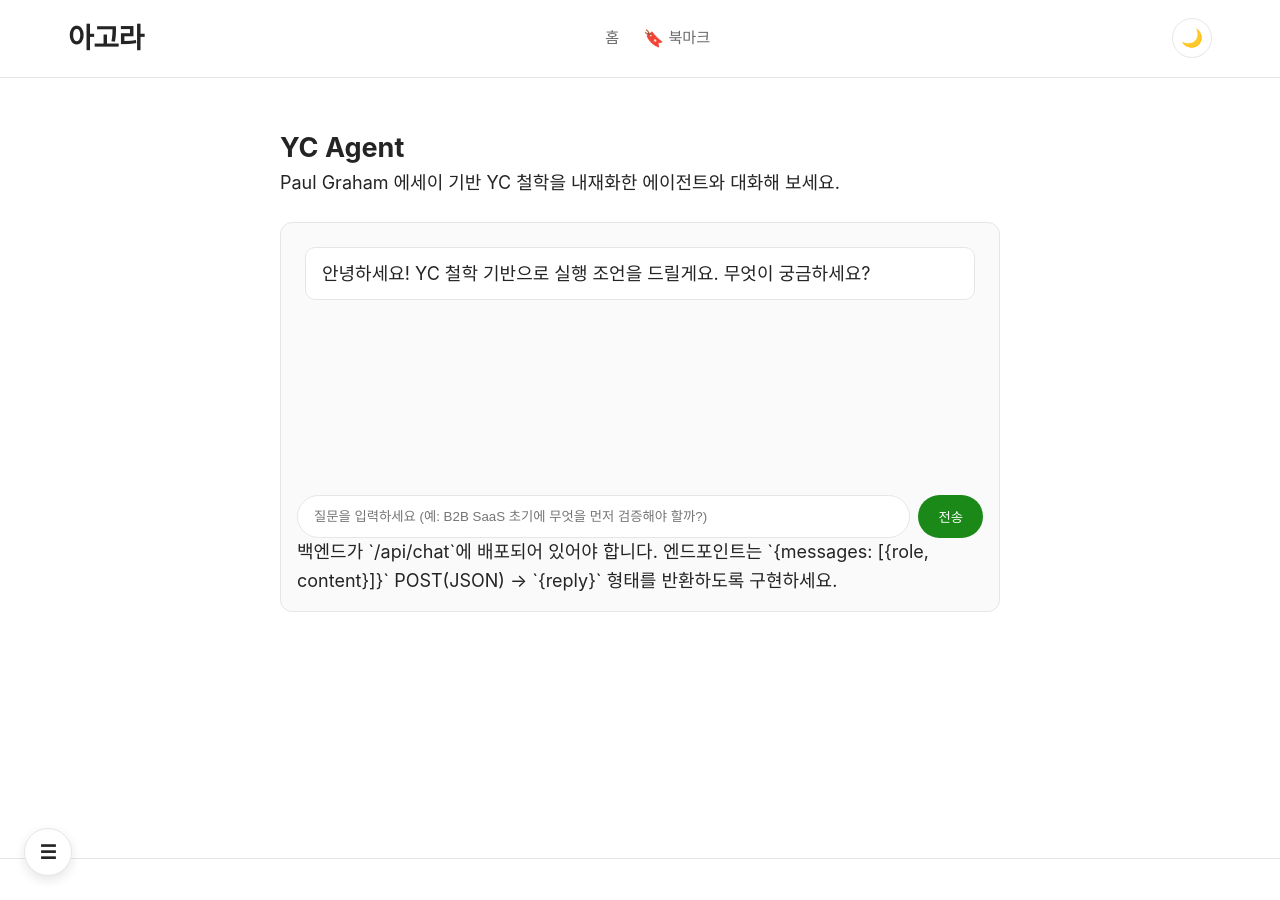
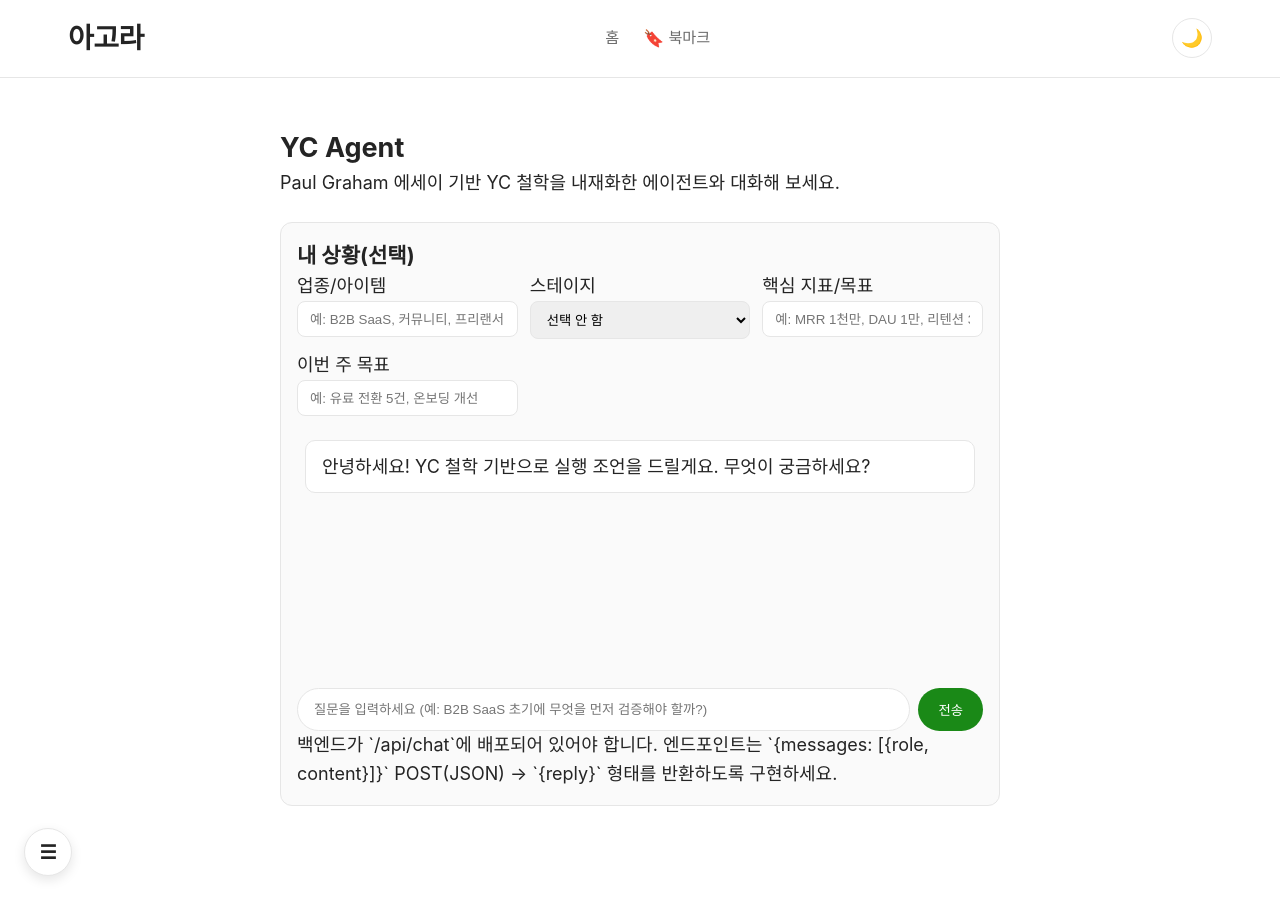
Before and after one commit to arenga/YC, a Jekyll site: the page built from blog/chat/index.html, in a window 1280 px wide and 900 px high. Built offline with Jekyll 4.4.1, drawn with Linux system fonts in a browser that asks for light colours; some web fonts are replaced.

Commit message:
feat: add user context to chat UI and enforce structured answers

```diff
--- a/blog/chat/index.html
+++ b/blog/chat/index.html
@@ -10,6 +10,30 @@ permalink: /chat/
 </section>
 
 <section class="chat-box">
+  <div class="context-form">
+    <h3>내 상황(선택)</h3>
+    <div class="context-grid">
+      <label>업종/아이템
+        <input id="ctx-type" type="text" placeholder="예: B2B SaaS, 커뮤니티, 프리랜서 디자인" />
+      </label>
+      <label>스테이지
+        <select id="ctx-stage">
+          <option value="">선택 안 함</option>
+          <option value="아이디어">아이디어</option>
+          <option value="MVP/베타">MVP/베타</option>
+          <option value="초기 유료 고객 확보">초기 유료 고객 확보</option>
+          <option value="성장 단계">성장 단계</option>
+        </select>
+      </label>
+      <label>핵심 지표/목표
+        <input id="ctx-metric" type="text" placeholder="예: MRR 1천만, DAU 1만, 리텐션 30%" />
+      </label>
+      <label>이번 주 목표
+        <input id="ctx-goal" type="text" placeholder="예: 유료 전환 5건, 온보딩 개선" />
+      </label>
+    </div>
+  </div>
+
   <div id="chat-log" class="chat-log" aria-live="polite"></div>
   <form id="chat-form" class="chat-form">
     <input id="chat-input" type="text" placeholder="질문을 입력하세요 (예: B2B SaaS 초기에 무엇을 먼저 검증해야 할까?)" required />
@@ -21,6 +45,9 @@ permalink: /chat/
 <style>
   .chat-hero { max-width: 720px; margin: 0 auto 1.5rem; }
   .chat-box { max-width: 720px; margin: 0 auto; border: 1px solid var(--color-border); border-radius: 12px; padding: 1rem; background: var(--color-surface); }
+  .context-form { margin-bottom: 1rem; }
+  .context-grid { display: grid; grid-template-columns: repeat(auto-fit, minmax(220px, 1fr)); gap: 0.75rem; }
+  .context-form input, .context-form select { width: 100%; padding: 0.6rem 0.75rem; border: 1px solid var(--color-border); border-radius: 8px; }
   .chat-log { min-height: 240px; max-height: 480px; overflow-y: auto; display: flex; flex-direction: column; gap: 0.75rem; padding: 0.5rem; }
   .bubble { padding: 0.75rem 1rem; border-radius: 10px; line-height: 1.5; }
   .user { background: var(--color-primary-soft); color: var(--color-text); align-self: flex-end; }
@@ -36,6 +63,39 @@ permalink: /chat/
     const log = document.getElementById('chat-log');
     const form = document.getElementById('chat-form');
     const input = document.getElementById('chat-input');
+    const ctxType = document.getElementById('ctx-type');
+    const ctxStage = document.getElementById('ctx-stage');
+    const ctxMetric = document.getElementById('ctx-metric');
+    const ctxGoal = document.getElementById('ctx-goal');
+
+    // Restore context from localStorage
+    const ctxKey = 'agora-chat-context';
+    try {
+      const saved = JSON.parse(localStorage.getItem(ctxKey)) || {};
+      if (ctxType) ctxType.value = saved.type || '';
+      if (ctxStage) ctxStage.value = saved.stage || '';
+      if (ctxMetric) ctxMetric.value = saved.metric || '';
+      if (ctxGoal) ctxGoal.value = saved.goal || '';
+    } catch {}
+
+    function getContextText() {
+      const parts = [];
+      if (ctxType?.value) parts.push(`업종/아이템: ${ctxType.value}`);
+      if (ctxStage?.value) parts.push(`스테이지: ${ctxStage.value}`);
+      if (ctxMetric?.value) parts.push(`핵심 지표: ${ctxMetric.value}`);
+      if (ctxGoal?.value) parts.push(`목표: ${ctxGoal.value}`);
+      return parts.length ? `사용자 컨텍스트 | ${parts.join(" | ")}` : '';
+    }
+
+    function saveContext() {
+      const payload = {
+        type: ctxType?.value || '',
+        stage: ctxStage?.value || '',
+        metric: ctxMetric?.value || '',
+        goal: ctxGoal?.value || '',
+      };
+      localStorage.setItem(ctxKey, JSON.stringify(payload));
+    }
 
     function addBubble(text, role) {
       const div = document.createElement('div');
```
Also changed, not shown: other parts of blog/chat/index.html (+4 -1 lines), api/chat.ts (+7 -2 lines), docs/AI-AGENT.md (+3 -0 lines).
